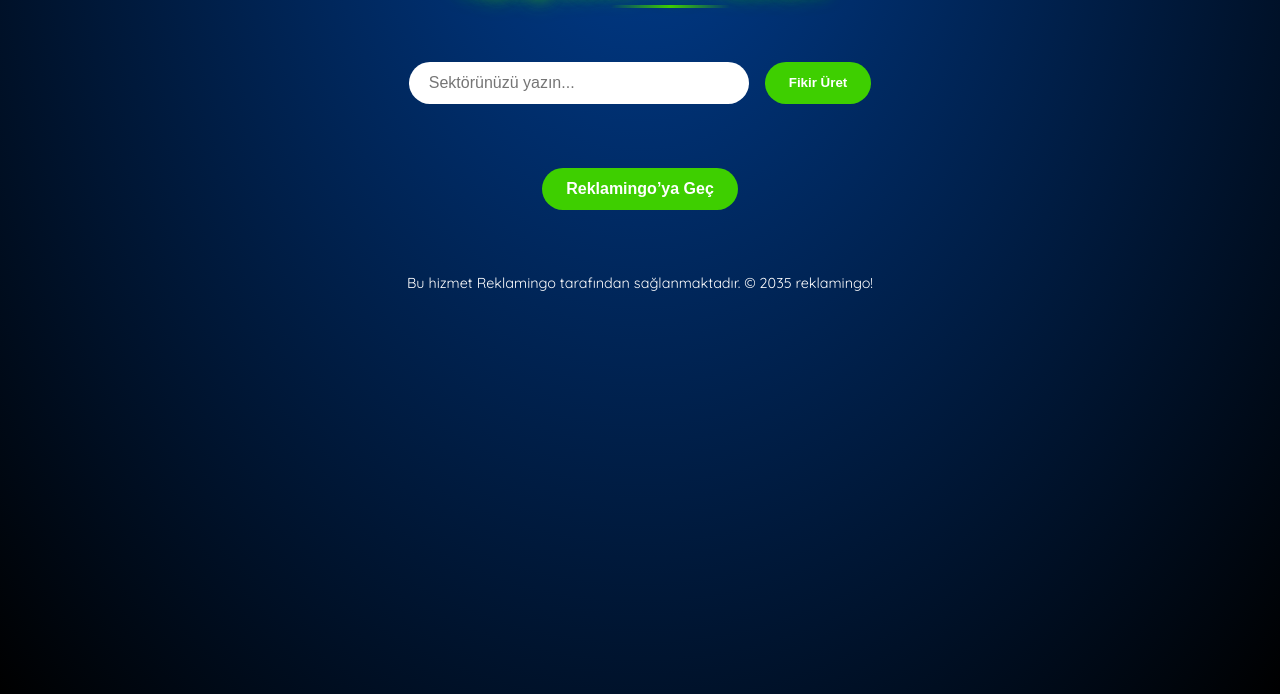
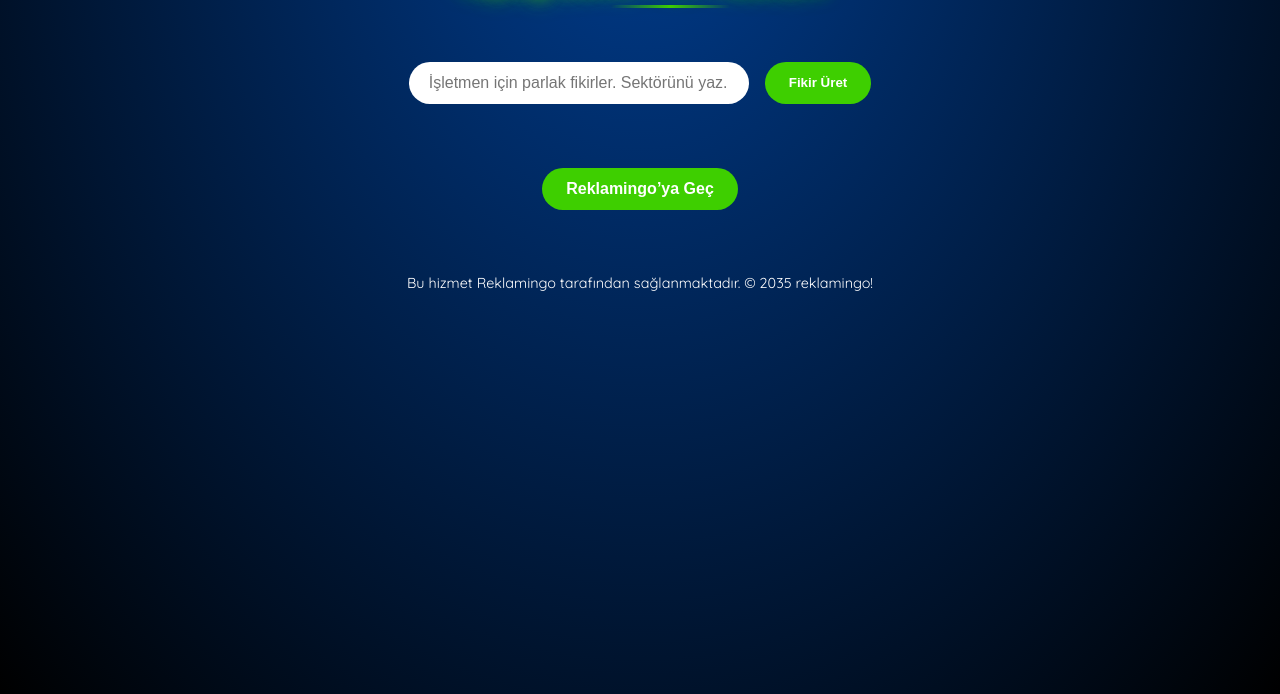
Before and after one commit to reklamingo/reklamingo-ai-assistant, a website: page public/index.html in a window 1280 px wide. Shown: the part 170-864 px from the top of the page. Drawn offline with Linux system fonts and the light colour scheme.

Commit message:
Update index.html

```diff
--- a/public/index.html
+++ b/public/index.html
@@ -106,7 +106,7 @@
       <h1>Yapay Zeka Fikir Asistanı</h1>
     </header>
     <form id="form">
-      <input type="text" id="sector" placeholder="Sektörünüzü yazın..." required />
+      <input type="text" id="sector" placeholder="İşletmen için parlak fikirler. Sektörünü yaz." required />
       <button type="submit">Fikir Üret</button>
     </form>
     <div class="grid" id="results"></div>
```
